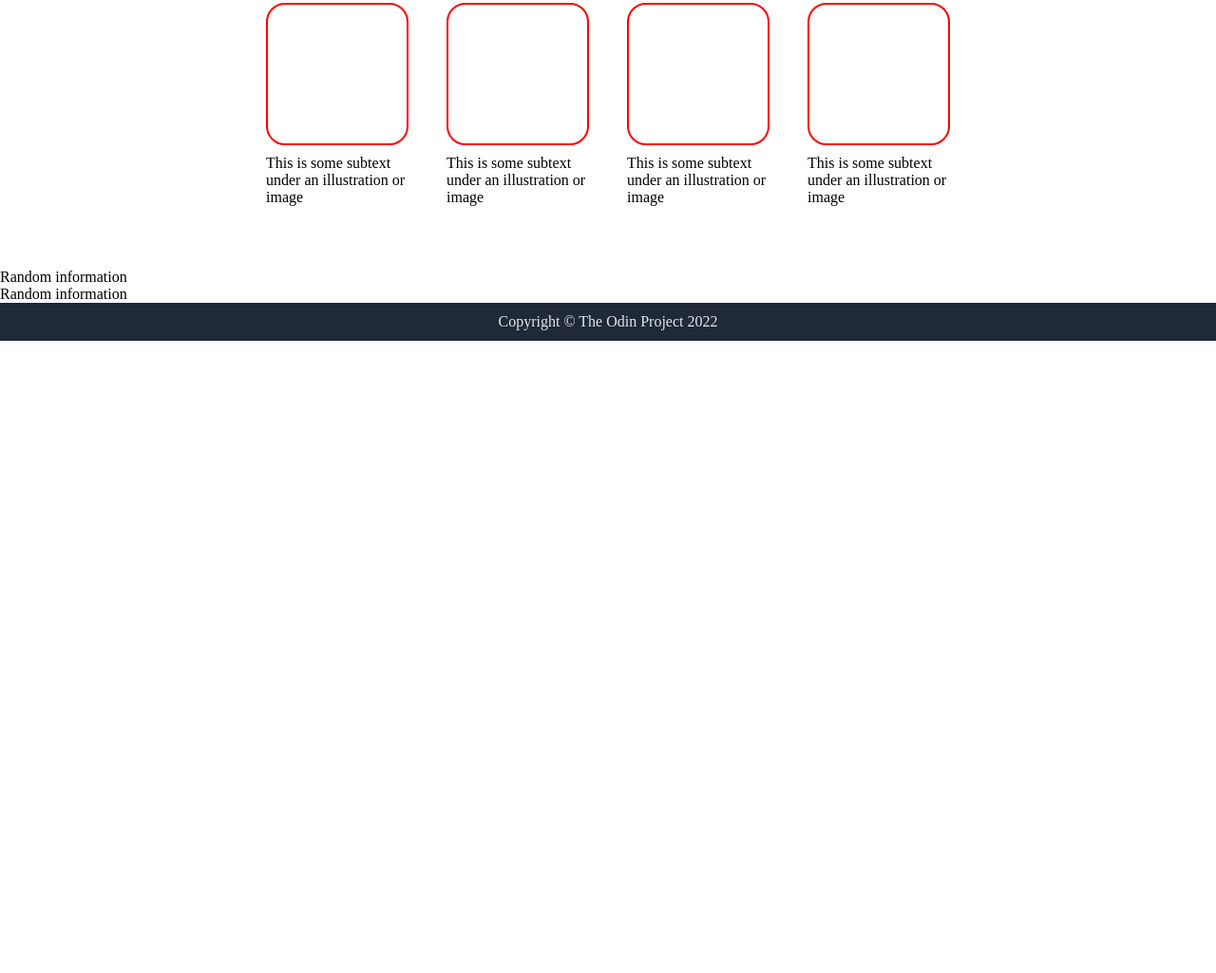
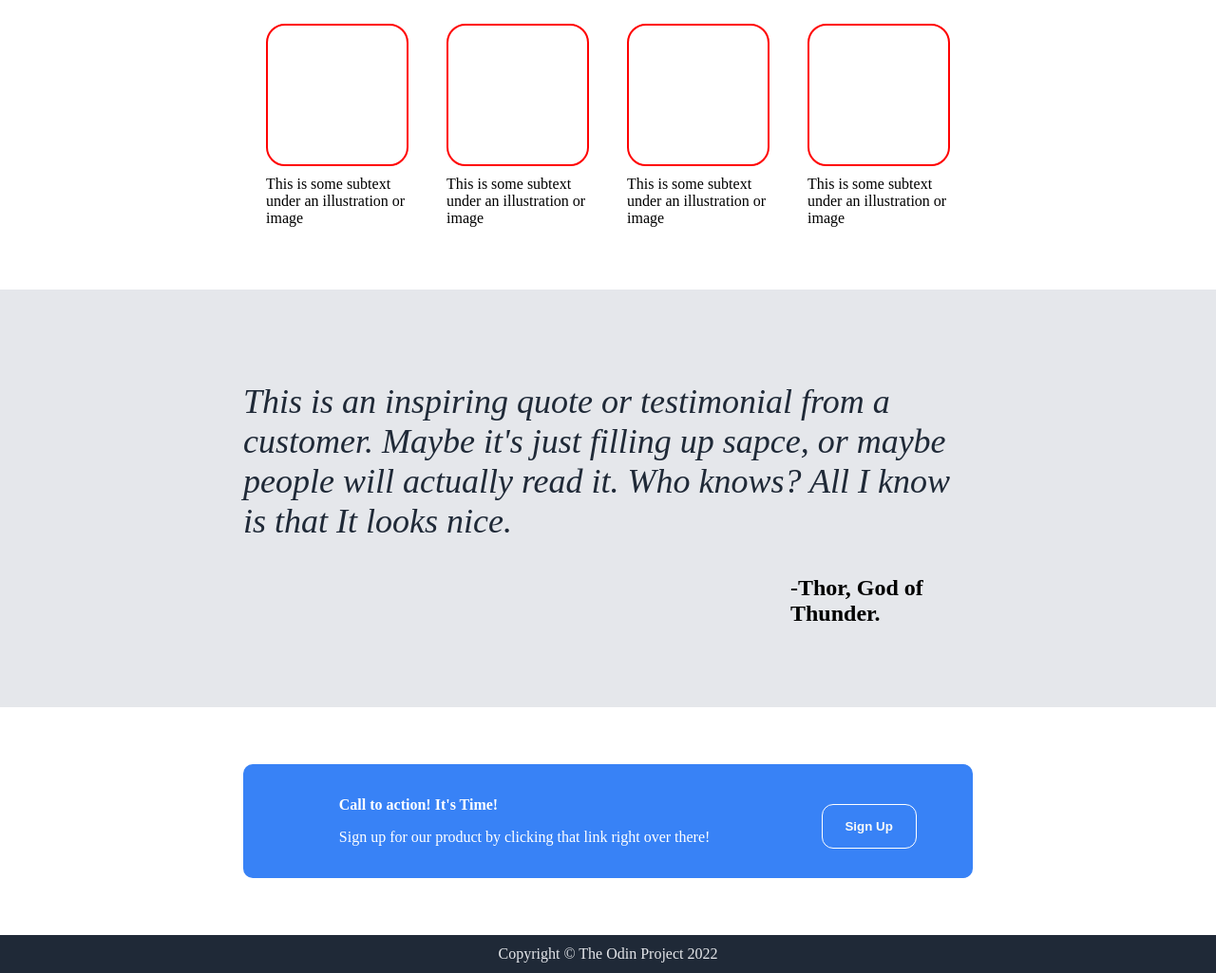
Before and after one commit to kyleferguson91/odin-project1, a plain HTML site: page index.html in a window 1280 px wide. Shown: the part 551-1576 px from the top of the page at 95% size. Before the commit the page ends 910 px from the top, so only its background shows below. Drawn offline with Linux system fonts and the light colour scheme.

Commit message:
call to action done site finished

```diff
--- a/index.html
+++ b/index.html
@@ -43,8 +43,25 @@
     <div class="card"><div class="cardinner"></div>This is some subtext under an illustration or image</div>
 
 </div>
-<div class="quotes">Random information</div>
-<div class="cta">Random information</div>
+<div class="quotes"><div class=quotebox><p><em>This is an inspiring quote or testimonial
+    from a customer.  Maybe it's just filling up sapce,
+    or maybe people will actually read it.  Who knows?
+    All I know is that It looks nice.</em></p><div class="signed"><p>
+    -Thor, God of Thunder.</p></div></div>
+</div>
+<div class="cta">
+    <div class="whitebox">
+
+
+        <div class="bluebox">
+            <div class="ctatext"><p><strong>Call to action! It's Time!</strong></p>
+            <p>Sign up for our product by clicking that link right over there!</p></div>
+            <div class="ctabutton"><button class="buttoncta">Sign Up</button></div>
+        </div>
+
+
+    </div>
+</div>
 
 <div class="footer">
     <footer>Copyright © The Odin Project 2022</footer>
--- a/style.css
+++ b/style.css
@@ -147,9 +147,72 @@ button {
 
  h2 {
     margin-top: 72px;
+    font-size: 35px;
     text-align: center;
 
 }
+
+.quotes {
+    background-color: #E5E7EB;
+    height: 30vh;
+    display: flex;
+    justify-content: center;
+    align-items: center;
+    padding: 220px
+}
+
+.quotebox {
+
+    width: 60vw;
+    font-size: 36px;
+    color: #1f2937;
+
+
+}
+
+.signed {
+    margin-left: 75%;
+    font-size: 24px;
+    font-weight: bold;
+    color: black;
+
+}
+
+.bluebox {
+    background-color: #3882f6;
+
+    height: 15vh;
+    border-radius: 10px;
+    display: flex;
+    flex: 1 1 auto;
+    padding: 30px;
+    align-items: center;
+    max-width: 60vw;
+
+}
+
+.whitebox {
+    padding: 20px;
+    display: flex;
+    justify-content: center;
+    align-items: center;
+    height: 30vh;
+}
+
+.ctatext {
+    flex-grow: .8 ;
+    color: white;
+    margin-left: 10%;
+}
+
+
+.buttoncta {
+    border: 1px solid white;
+    border-radius: 12px;
+
+}
+
+
 
 
 .footer {
```
